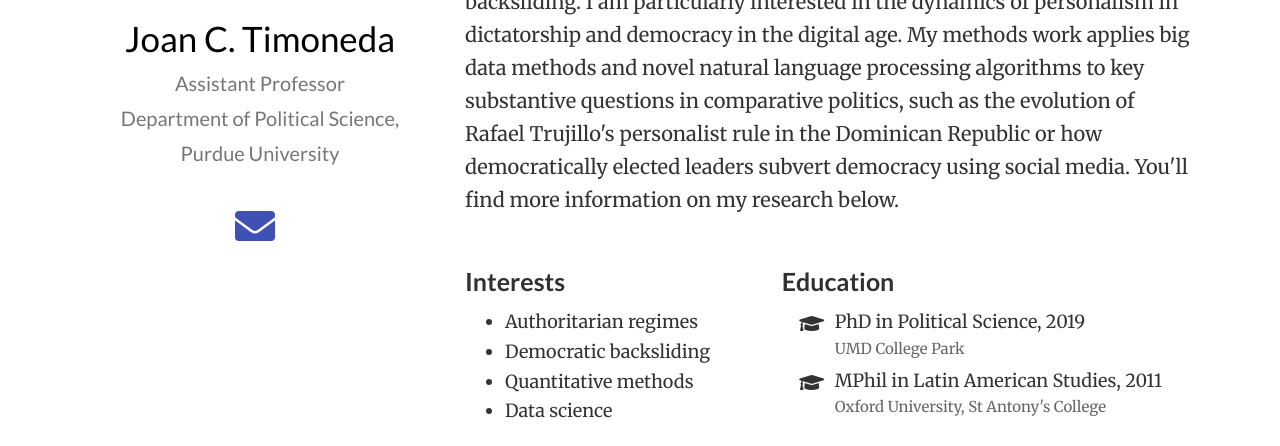
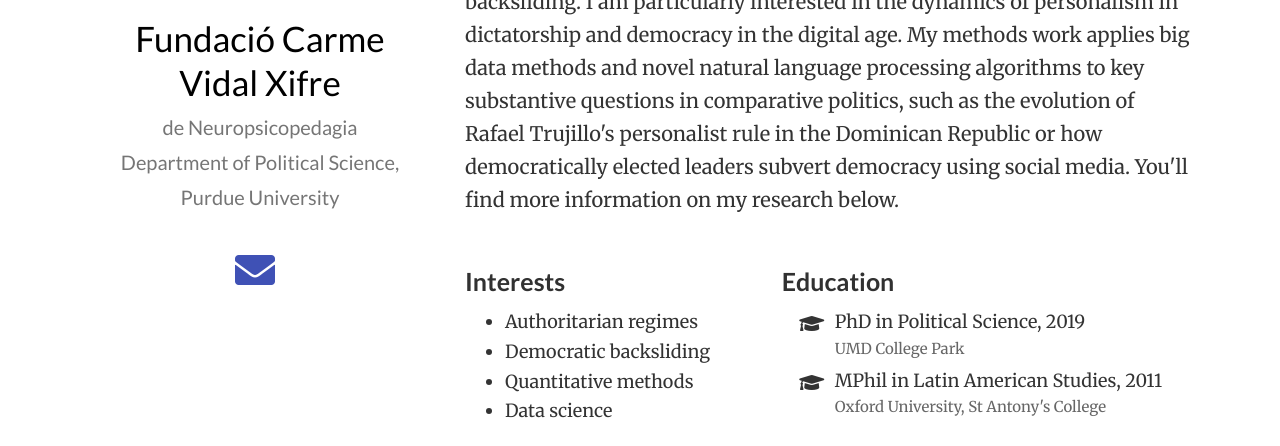
Before and after one commit to joantimoneda/website_funda, a plain HTML site: page index.html in a window 1280 px wide. Shown: the part 354-800 px from the top of the page. Drawn offline with nearby package versions, Linux system fonts and the light colour scheme; some icons are missing.

Commit message:
Update index.html

```diff
--- a/index.html
+++ b/index.html
@@ -240,8 +240,8 @@
 
 
       <div class="portrait-title">
-        <h2 itemprop="name">Joan C. Timoneda</h2>
-        <h3 itemprop="jobTitle">Assistant Professor</h3>
+        <h2 itemprop="name">Fundació Carme Vidal Xifre</h2>
+        <h3 itemprop="jobTitle">de Neuropsicopedagia</h3>
 
 
         <h3 itemprop="worksFor" itemscope itemtype="http://schema.org/Organization">
```
